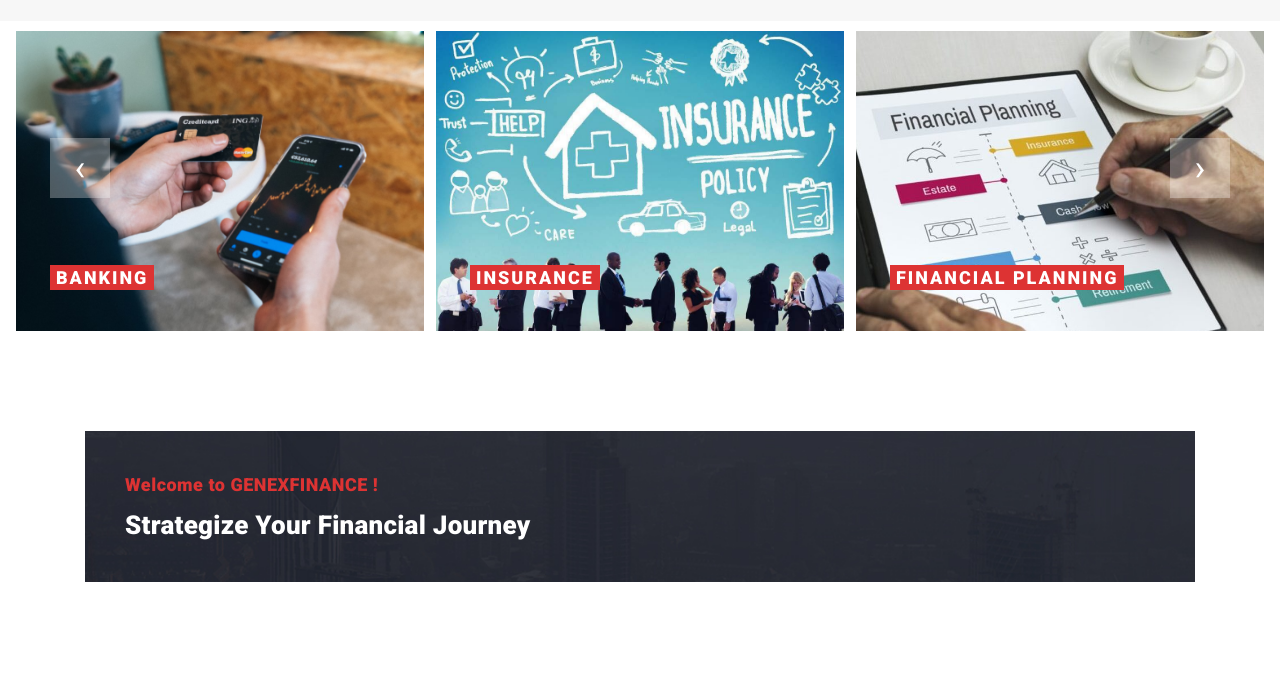
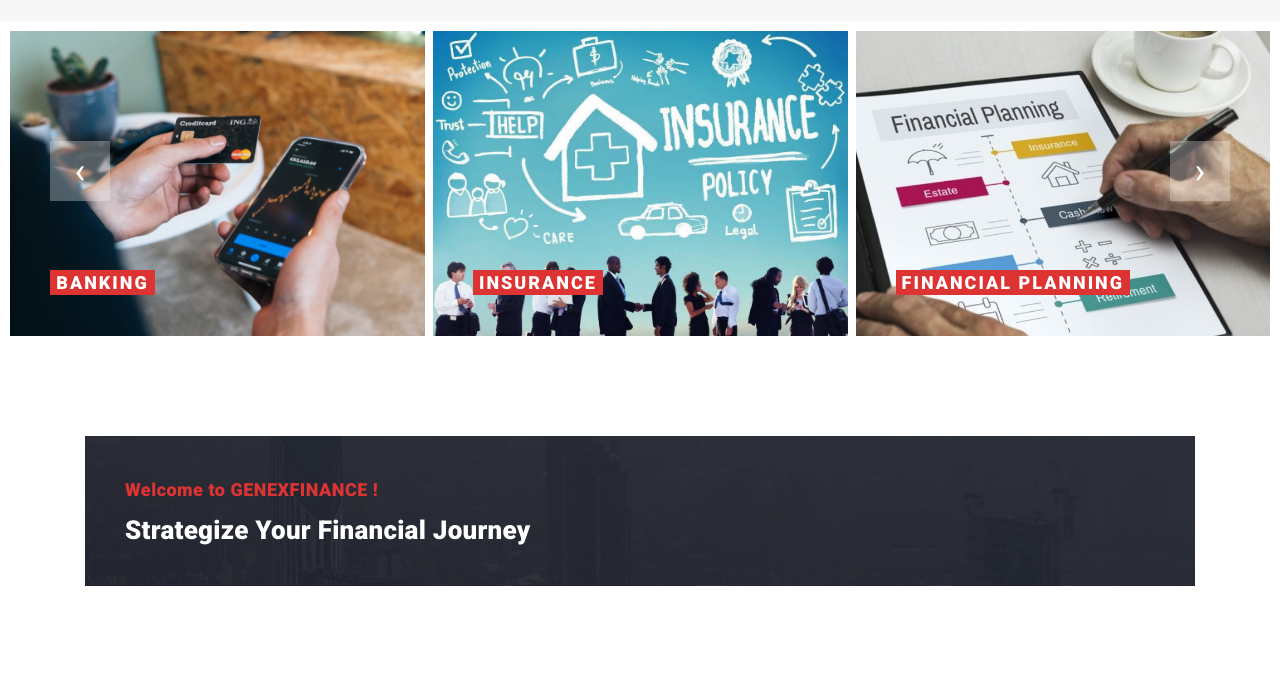
Before and after one commit to enigmatic-ads/genexfinance, a website: page public/index.html in a window 1280 px wide. Shown: the part 79-758 px from the top of the page. Drawn offline with nearby package versions, Linux system fonts and the light colour scheme.

Commit message:
fixed carousel issue

```diff
--- a/public/assets/css/templatemo-stand-blog.css
+++ b/public/assets/css/templatemo-stand-blog.css
@@ -269,7 +269,6 @@ header .navbar {
 
 .owl-banner .item {
 	position: relative;
-	padding: 0 6px;
 }
 
 .owl-banner .item .item-content {
--- a/public/index.html
+++ b/public/index.html
@@ -25,7 +25,6 @@
     <!-- Owl Carousel JS -->
     <link rel="stylesheet" href="https://cdnjs.cloudflare.com/ajax/libs/OwlCarousel2/2.3.4/assets/owl.carousel.min.css"/>
     <script src="https://code.jquery.com/jquery-3.6.0.min.js"></script>
-    <script src="https://cdnjs.cloudflare.com/ajax/libs/OwlCarousel2/2.3.4/owl.carousel.min.js"></script>
 
     <!-- Bootstrap core CSS -->
     <link href="vendor/bootstrap/css/bootstrap.min.css" rel="stylesheet">
@@ -347,11 +346,15 @@
         .catch(error => console.error('Error loading posts.json:', error));
     </script>
 
+    <script src="https://code.jquery.com/jquery-3.6.0.min.js"></script>
+    <script src="https://cdnjs.cloudflare.com/ajax/libs/OwlCarousel2/2.3.4/owl.carousel.min.js"></script>
+
     <script>
       $(window).on('load', function () {
         $(".owl-banner").owlCarousel({
           items: 3,
           loop: true,
+          margin: 8,
           autoplay: true,
           autoplayTimeout: 3000,
           autoplayHoverPause: true,
```
